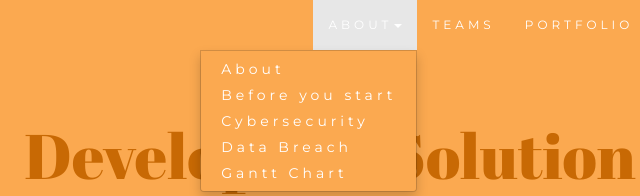
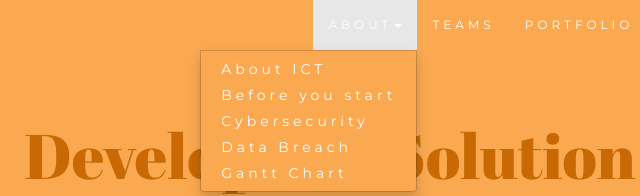
Before and after one commit to ARTnFUR/ictsolution, a plain HTML site: page index.html in a window 1280 px wide. Both pictures are taken after a click on the link "ABOUT". Shown: the top 196 px of the page, 310-950 px from the left. Drawn offline with nearby package versions, Linux system fonts and the light colour scheme.

Commit message:
Update index.html

```diff
--- a/index.html
+++ b/index.html
@@ -35,7 +35,7 @@
                     <li class="dropdown"><a class="dropdown-toggle" data-toggle="dropdown" href="#">ABOUT<span
                                 class="caret"></span></a>
                         <ul class="dropdown-menu">
-                            <li><a href="#about">About</a></li>
+                            <li><a href="#about">About ICT</a></li>
                             <li><a href="#10things">Before you start</a></li>
                             <li><a href="#cyber">Cybersecurity</a></li>
                             <li><a href="#breach">Data Breach</a></li>
```
